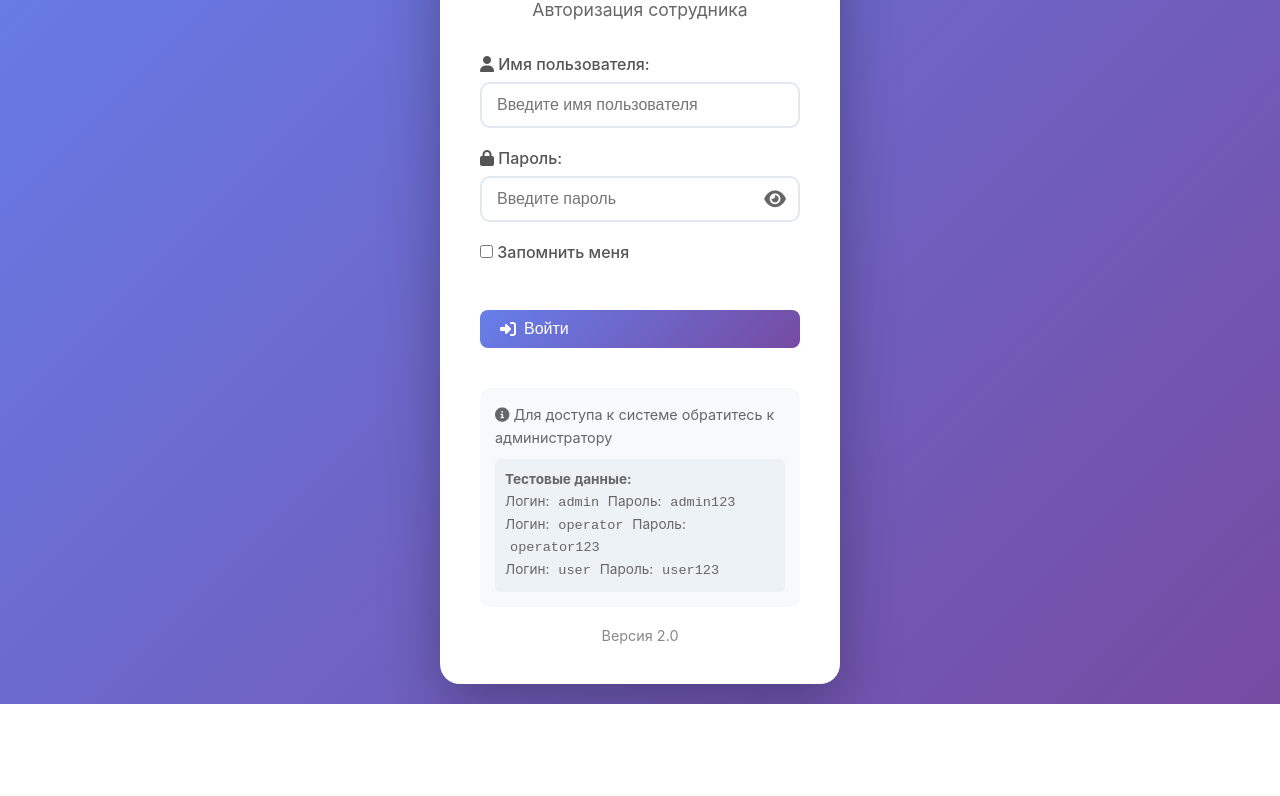
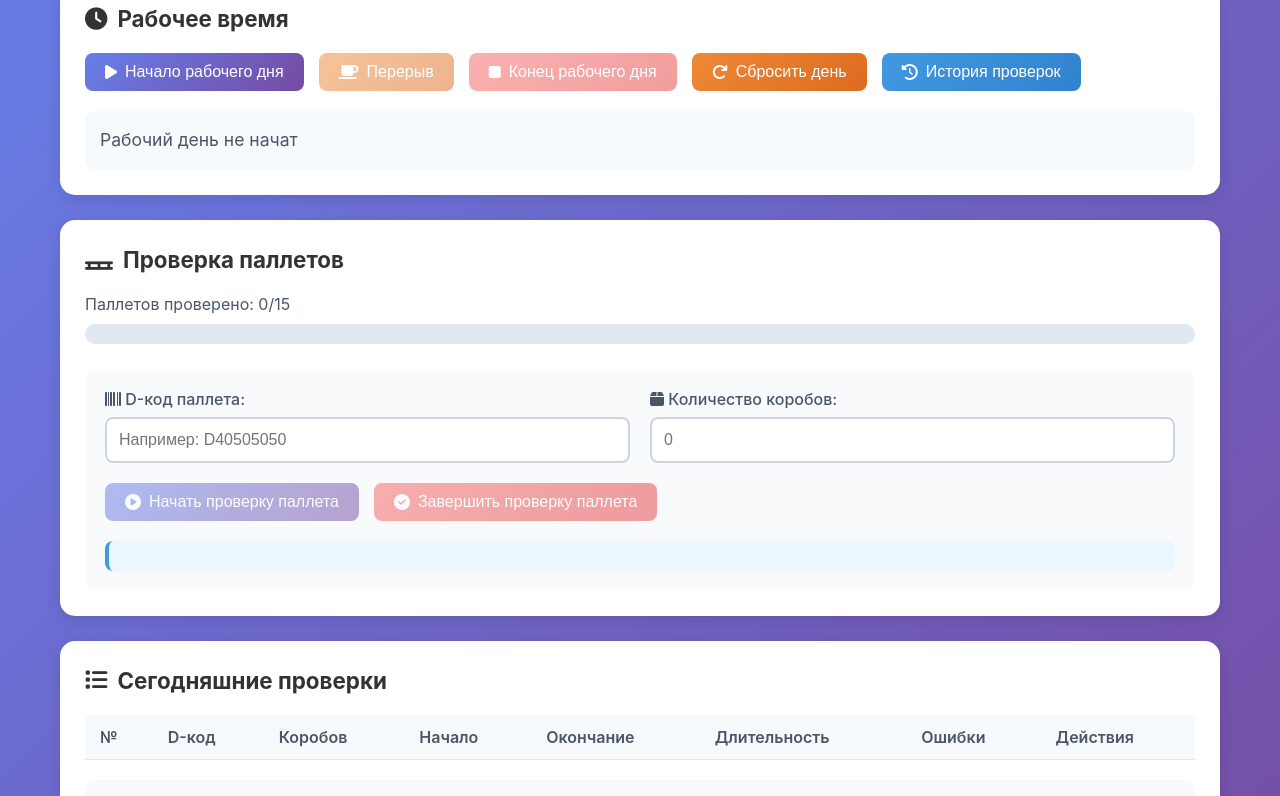
Before and after one commit to Zikqd/deshkatest, a plain HTML site: page index.html in a window 1280 px wide. Shown: the part 149-945 px from the top of the page. Before the commit the page ends 853 px from the top, so only its background shows below. Drawn offline with Linux system fonts and the light colour scheme; a script that the page names is missing.

Commit message:
Update index.html

```diff
--- a/index.html
+++ b/index.html
@@ -8,60 +8,8 @@
     <link rel="stylesheet" href="https://cdnjs.cloudflare.com/ajax/libs/font-awesome/6.4.0/css/all.min.css">
 </head>
 <body>
-    <!-- Экран входа -->
-    <div id="loginScreen" class="login-screen">
-        <div class="login-container">
-            <div class="login-header">
-                <h1><i class="fas fa-clipboard-check"></i> Трекер проверок паллетов РЦ</h1>
-                <p class="login-subtitle">Авторизация сотрудника</p>
-            </div>
-
-            <div class="login-form">
-                <div class="form-group">
-                    <label for="username"><i class="fas fa-user"></i> Имя пользователя:</label>
-                    <input type="text" id="username" placeholder="Введите имя пользователя" autocomplete="username">
-                </div>
-<div class="form-group">
-    <label for="password"><i class="fas fa-lock"></i> Пароль:</label>
-    <div class="password-input">
-        <input type="password" id="password" placeholder="Введите пароль" autocomplete="current-password">
-        <!-- Добавляем кнопку для показа пароля -->
-        <button type="button" id="togglePassword" class="toggle-password" aria-label="Показать пароль">
-            <i class="fas fa-eye"></i>
-        </button>
-    </div>
-</div>
-
-                <div class="form-group remember-me">
-                    <label class="checkbox-label">
-                        <input type="checkbox" id="rememberMe">
-                        <span>Запомнить меня</span>
-                    </label>
-                </div>
-
-                <button id="loginButton" class="btn btn-primary login-btn">
-                    <i class="fas fa-sign-in-alt"></i> Войти
-                </button>
-
-                <div class="login-hint">
-                    <p><i class="fas fa-info-circle"></i> Для доступа к системе обратитесь к администратору</p>
-                    <p class="test-credentials">
-                        <strong>Тестовые данные:</strong><br>
-                        Логин: <code>admin</code> Пароль: <code>admin123</code><br>
-                        Логин: <code>operator</code> Пароль: <code>operator123</code><br>
-                        Логин: <code>user</code> Пароль: <code>user123</code>
-                    </p>
-                </div>
-            </div>
-
-            <div class="login-footer">
-                <div class="version">Версия 2.0</div>
-            </div>
-        </div>
-    </div>
-
-    <!-- Основное приложение (скрыто до входа) -->
-    <div id="appContainer" style="display: none;">
+    <!-- Основное приложение -->
+    <div id="appContainer">
         <div class="container">
             <!-- Шапка -->
             <header>
@@ -71,12 +19,9 @@
                 </div>
                 <div class="header-right">
                     <div class="user-info">
-                        <span id="currentUser">Пользователь</span>
+                        <span id="currentUser">Специалист КРО</span>
                         <button id="settingsBtn" class="btn btn-small btn-secondary">
                             <i class="fas fa-cog"></i> Настройки
-                        </button>
-                        <button id="logoutBtn" class="btn btn-small btn-secondary">
-                            <i class="fas fa-sign-out-alt"></i> Выйти
                         </button>
                     </div>
                 </div>
@@ -107,6 +52,7 @@
                     <p id="breakTimeDisplay" style="display: none; margin-top: 10px; color: #e53e3e;"></p>
                 </div>
             </section>
+
             <!-- Панель проверки паллетов -->
             <section class="pallet-section">
                 <h2><i class="fas fa-pallet"></i> Проверка паллетов</h2>
@@ -197,7 +143,7 @@
                 <button id="saveData" class="btn btn-save">
                     <i class="fas fa-save"></i> Сохранить данные
                 </button>
-                <div class="version">Пользователь: <span id="footerUser"></span></div>
+                <div class="version">Пользователь: <span id="footerUser">Специалист КРО</span></div>
             </footer>
         </div>
     </div>
@@ -364,6 +310,18 @@
         </div>
     </div>
 
+    <!-- Модальное окно подтверждения -->
+    <div id="confirmModal" class="modal">
+        <div class="modal-content">
+            <h3><i class="fas fa-question-circle"></i> Подтверждение</h3>
+            <p id="confirmMessage">Вы уверены?</p>
+            <div class="modal-buttons">
+                <button id="confirmYes" class="btn btn-primary">Да</button>
+                <button id="confirmNo" class="btn btn-secondary">Нет</button>
+            </div>
+        </div>
+    </div>
+
     <!-- Уведомления -->
     <div id="notification" class="notification"></div>
 
```
Lines whose indentation alone changed are shown as unchanged.
